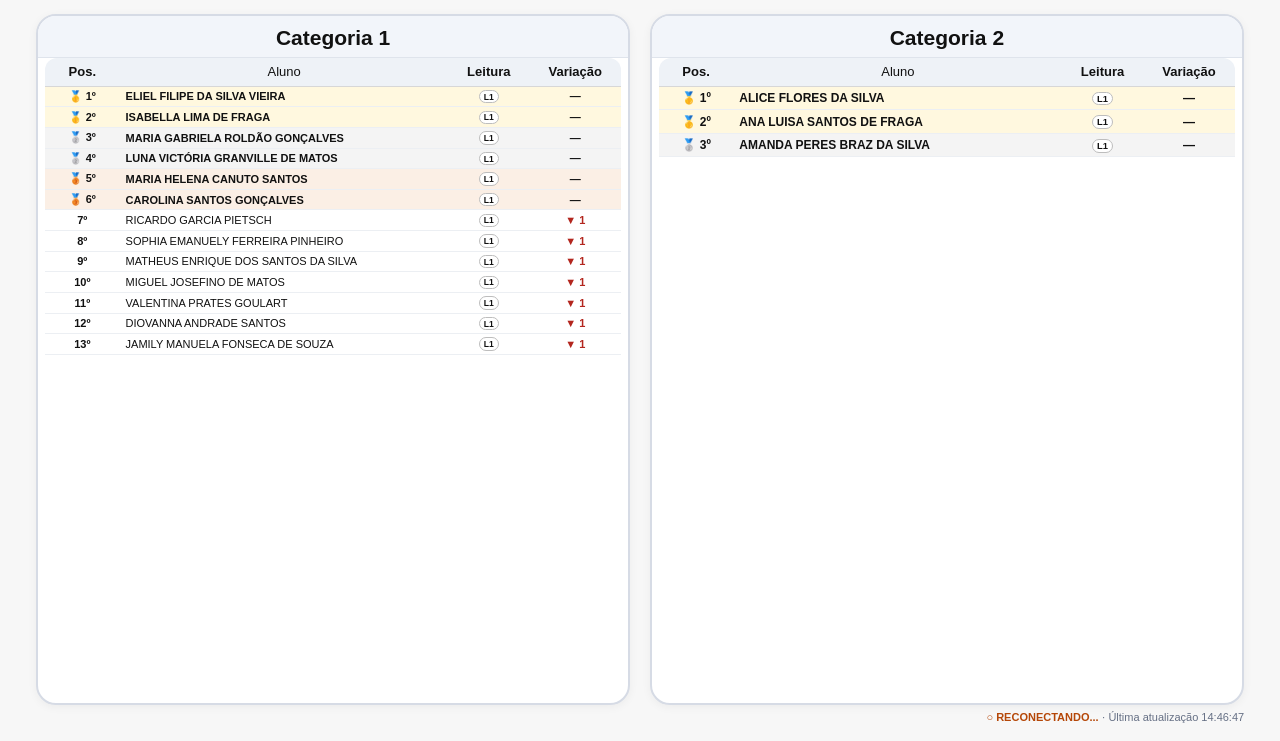
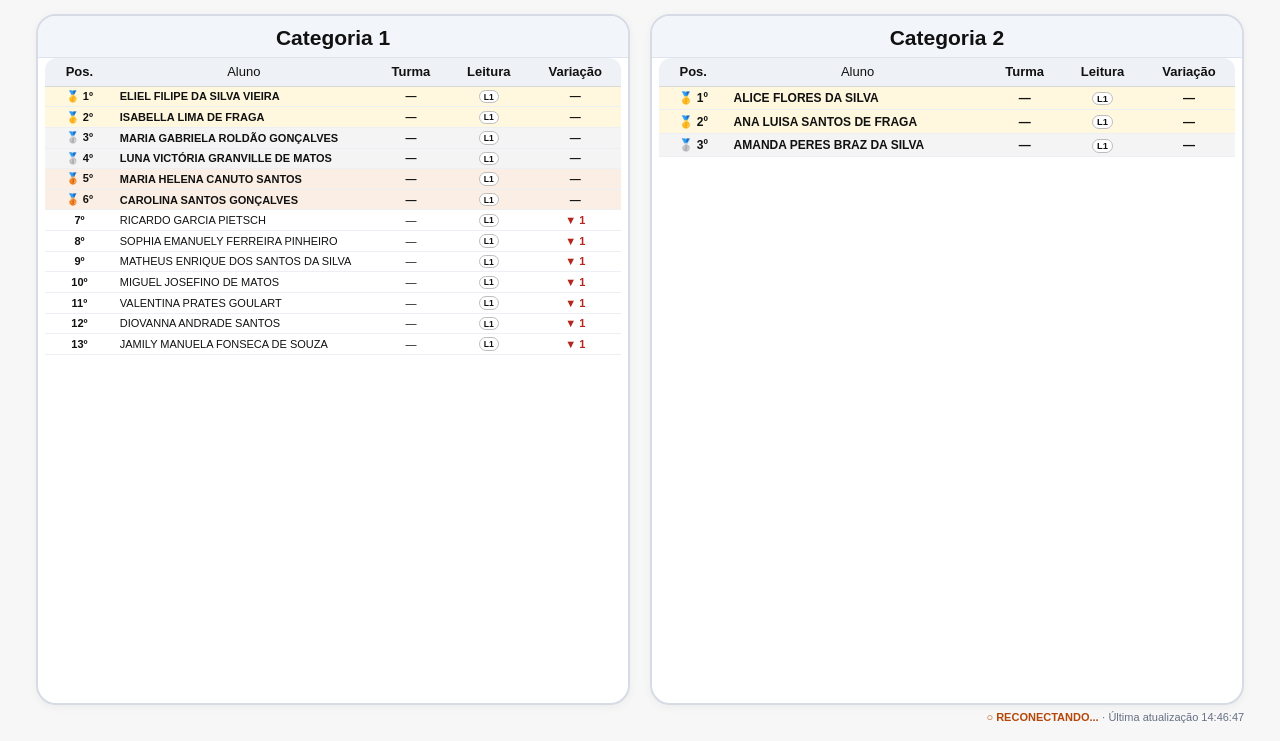
Before and after one commit to joaseliel-design/brasileirao-fluencia-gravador, a plain HTML site: page tv/index.html in a window 1280 px wide. Shown: the part 59-800 px from the top of the page. Drawn offline with Linux system fonts and the light colour scheme.

Commit message:
feat: show class in public TV ranking

```diff
--- a/tv/index.html
+++ b/tv/index.html
@@ -17,7 +17,7 @@ h1{margin:0 0 2.1vh;text-align:center;font-size:clamp(25px,2.35vw,52px);line-hei
 h2{margin:0;font-size:clamp(21px,1.55vw,34px);font-weight:900}
 .table-wrap{padding:0 .55vw .4vh;flex:1;min-height:0}.empty{height:100%;display:flex;align-items:center;justify-content:center;color:#666;font-size:clamp(18px,1.25vw,28px);font-weight:700}
 table{width:100%;border-collapse:separate;border-spacing:0;table-layout:fixed}th{height:3.6vh;padding:0 .45vw;border-bottom:1px solid #d7d7d7;background:var(--head);font-size:clamp(13px,.95vw,20px);font-weight:800;text-align:center}th:first-child{border-top-left-radius:12px}th:last-child{border-top-right-radius:12px}
-td{height:2.95vh;padding:0 .45vw;border-bottom:1px solid #eceff3;font-size:clamp(12px,.9vw,19px);vertical-align:middle;white-space:nowrap;overflow:hidden;text-overflow:ellipsis}.pos{width:13%;text-align:center;font-weight:800}.name{width:57%;font-weight:500}.read{width:14%;text-align:center}.var{width:16%;text-align:center}.stage{display:inline-block;padding:.08em .46em;border:1px solid #bdbdbd;border-radius:999px;font-size:.78em;font-weight:900;background:#fff}
+td{height:2.95vh;padding:0 .45vw;border-bottom:1px solid #eceff3;font-size:clamp(12px,.9vw,19px);vertical-align:middle;white-space:nowrap;overflow:hidden;text-overflow:ellipsis}.pos{width:12%;text-align:center;font-weight:800}.name{width:45%;font-weight:500}.class{width:13%;text-align:center}.read{width:14%;text-align:center}.var{width:16%;text-align:center}.stage{display:inline-block;padding:.08em .46em;border:1px solid #bdbdbd;border-radius:999px;font-size:.78em;font-weight:900;background:#fff}
 .top12 td{background:#fff8df}.top34 td{background:#f4f4f4}.top56 td{background:#fbefe5}.top6 td{font-weight:800}.up{color:var(--green);font-weight:900}.down{color:var(--red);font-weight:900}
 .footer{margin-top:.7vh;min-height:1.3em;text-align:right;font-size:clamp(11px,.82vw,17px);color:var(--muted)}.live{color:var(--green);font-weight:900}.reconnecting{color:var(--amber);font-weight:900}.offline{color:var(--red);font-weight:900}
 .dense td{height:2.58vh;font-size:clamp(11px,.83vw,18px)}.compact td{height:2.28vh;font-size:clamp(10px,.76vw,17px)}.max td{height:2.03vh;font-size:clamp(10px,.70vw,16px)}
@@ -40,8 +40,8 @@ const esc=s=>String(s??'').replace(/[&<>"']/g,c=>({'&':'&amp;','<':'&lt;','>':'&
 function variation(v){const n=Number(v||0);if(n>0)return `<span class="up">▲ ${n}</span>`;if(n<0)return `<span class="down">▼ ${Math.abs(n)}</span>`;return '—'}
 function density(n){if(n>=18)return'max';if(n>=14)return'compact';if(n>=10)return'dense';return''}
 function panel(cat,rows){rows=Array.isArray(rows)?rows.slice(0,20):[];if(!rows.length)return `<section class="panel"><div class="panel-header"><h2>Categoria ${cat}</h2></div><div class="table-wrap"><div class="empty">Aguardando leituras processadas</div></div></section>`;
- const body=rows.map(x=>{const p=Number(x.posicao||0);let cls='';if(p<=2)cls='top6 top12';else if(p<=4)cls='top6 top34';else if(p<=6)cls='top6 top56';const medal=p<=2?'🥇':p<=4?'🥈':p<=6?'🥉':'';const stage=x.leituraAtual?`<span class="stage">${esc(x.leituraAtual)}</span>`:'—';return `<tr class="${cls}"><td class="pos">${medal?medal+' ':''}${p}º</td><td class="name">${esc(x.nome)}</td><td class="read">${stage}</td><td class="var">${variation(x.variacao)}</td></tr>`}).join('');
- return `<section class="panel ${density(rows.length)}"><div class="panel-header"><h2>Categoria ${cat}</h2></div><div class="table-wrap"><table><thead><tr><th class="pos">Pos.</th><th class="name">Aluno</th><th class="read">Leitura</th><th class="var">Variação</th></tr></thead><tbody>${body}</tbody></table></div></section>`}
+ const body=rows.map(x=>{const p=Number(x.posicao||0);let cls='';if(p<=2)cls='top6 top12';else if(p<=4)cls='top6 top34';else if(p<=6)cls='top6 top56';const medal=p<=2?'🥇':p<=4?'🥈':p<=6?'🥉':'';const stage=x.leituraAtual?`<span class="stage">${esc(x.leituraAtual)}</span>`:'—';const turma=x.turma?esc(x.turma):'—';return `<tr class="${cls}"><td class="pos">${medal?medal+' ':''}${p}º</td><td class="name">${esc(x.nome)}</td><td class="class">${turma}</td><td class="read">${stage}</td><td class="var">${variation(x.variacao)}</td></tr>`}).join('');
+ return `<section class="panel ${density(rows.length)}"><div class="panel-header"><h2>Categoria ${cat}</h2></div><div class="table-wrap"><table><thead><tr><th class="pos">Pos.</th><th class="name">Aluno</th><th class="class">Turma</th><th class="read">Leitura</th><th class="var">Variação</th></tr></thead><tbody>${body}</tbody></table></div></section>`}
 function fitNames(){requestAnimationFrame(()=>document.querySelectorAll('.name').forEach(el=>{if(el.tagName==='TH')return;el.style.fontSize='';let size=parseFloat(getComputedStyle(el).fontSize)||16;while(el.scrollWidth>el.clientWidth&&size>10){size-=.5;el.style.fontSize=size+'px'}}))}
 function formatTime(iso){try{return new Date(iso).toLocaleTimeString('pt-BR',{hour:'2-digit',minute:'2-digit',second:'2-digit'})}catch{return''}}
 function render(data){const cats=data?.categorias||[];const r=c=>cats.find(x=>Number(x.categoria)===c)?.ranking||[];document.getElementById('grid').innerHTML=panel(1,r(1))+panel(2,r(2));fitNames();renderFooter(data)}
```
